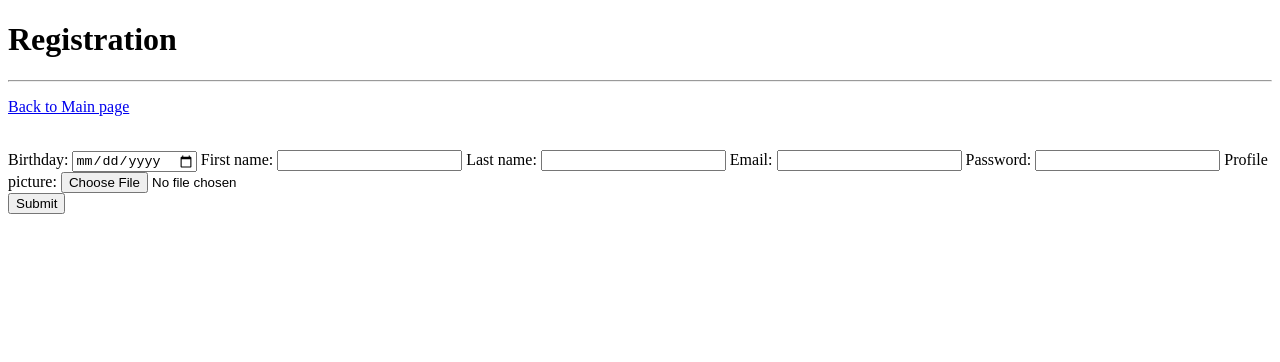
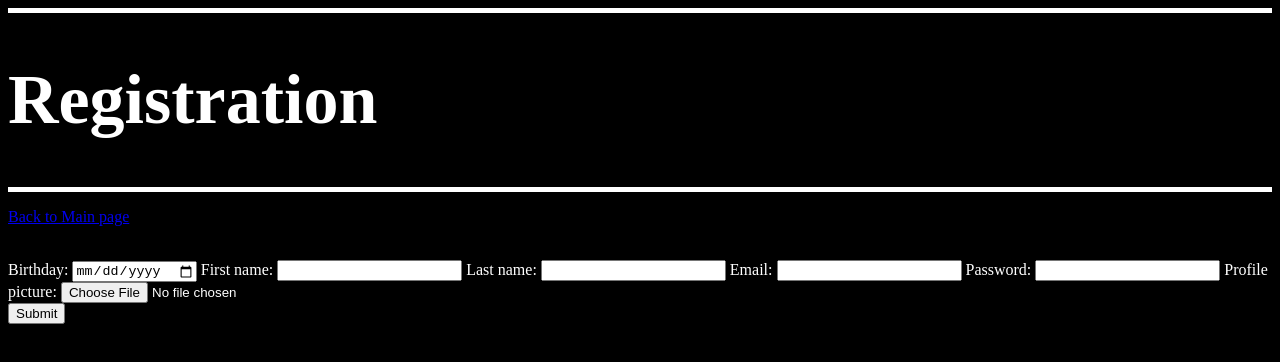
Before and after one commit to davidcastro841991/cv, a plain HTML site: page registration.html in a window 1280 px wide. Drawn offline with Linux system fonts and the light colour scheme.

Commit message:
CSS added for the first time

```diff
--- /dev/null
+++ b/css/styles.css
@@ -0,0 +1,12 @@
+body {
+    background-color: black;
+    color: white;
+ }
+ h1 {
+    font-size: 70px;
+ }
+ hr {
+     background-color: white;
+     border-style: none;
+     height: 5px;
+ }
--- a/registration.html
+++ b/registration.html
@@ -3,10 +3,12 @@
 <head>
     <meta charset="UTF-8">
     <title>Registration</title>
+    <link rel="stylesheet" href="css/styles.css">
 </head>
-<h1>Registration</h1>
-<hr>
 <body>
+    <hr>
+    <h1>Registration</h1>
+    <hr>
     <p><a href="index.html">Back to Main page</a></p>
     <br>
     <form>
```
Also changed, not shown: biography.html (+1 -0 lines), contact.html (+2 -0 lines), index.html (+2 -1 lines), products.html (+2 -0 lines).
